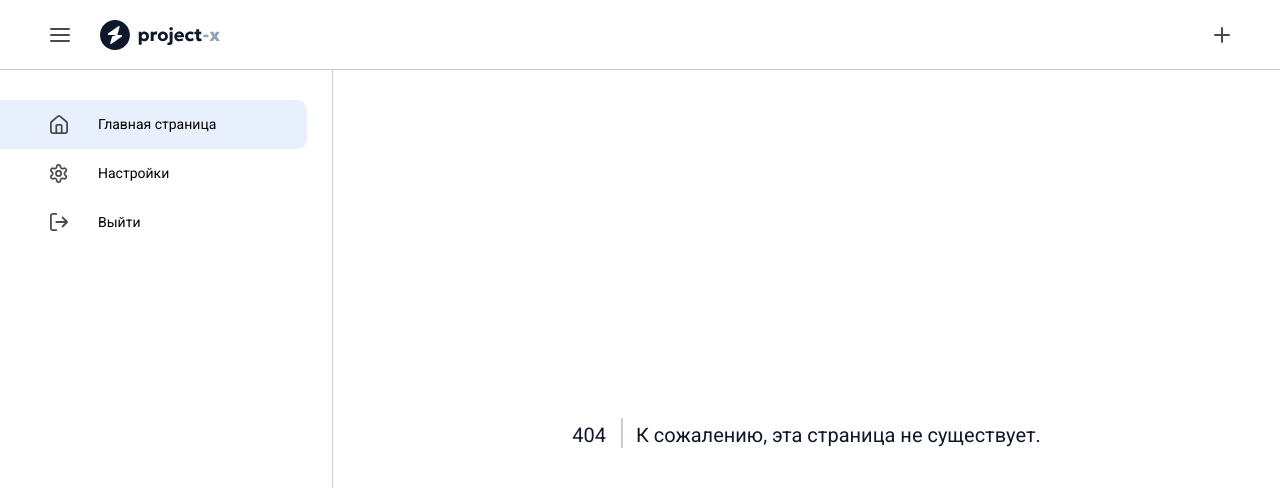
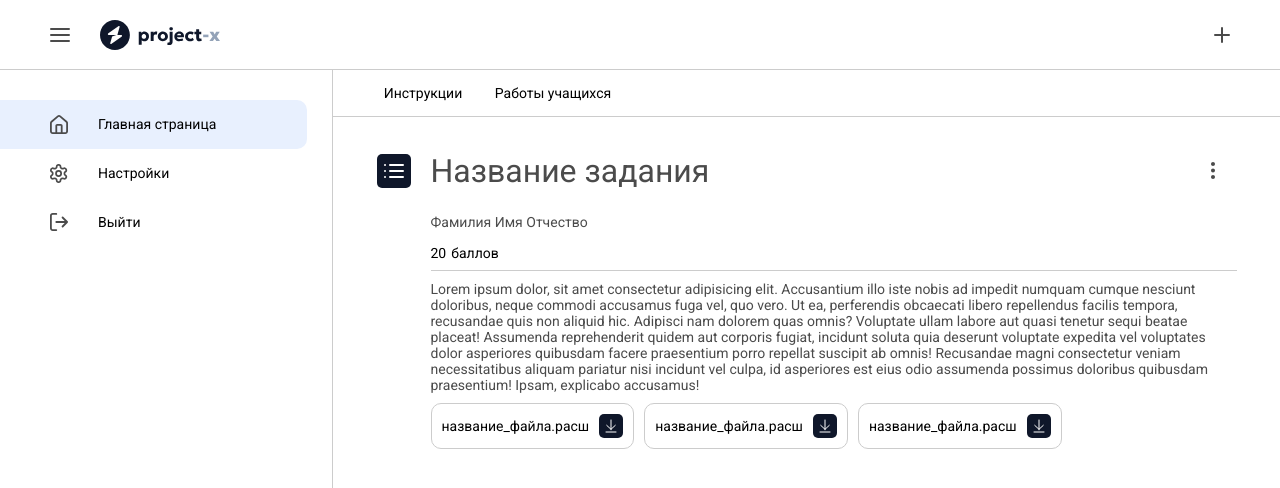
Before and after one commit to Danisssssss/project-x, a Next.js app: page /task in a window 1280 px wide. Before the commit this address had no page. Shown: the top 488 px of the page. Built offline with nearby package versions, Linux system fonts and the light colour scheme.

Commit message:
Верстка инструкции задания

```diff
--- a/components/shared/course_task_item.module.css
+++ b/components/shared/course_task_item.module.css
@@ -142,6 +142,8 @@
     padding: 10px;
     border: 1px solid var(--color-chinese-silver);
     border-radius: 10px;
+    margin-right: 10px;
+    margin-bottom: 10px;
 }
 
 .file_item img {
--- a/components/shared/course_task_item.tsx
+++ b/components/shared/course_task_item.tsx
@@ -3,6 +3,7 @@
 import React, {useState} from "react";
 import Image from "next/image";
 import styles from "./course_task_item.module.css"
+import Link from "next/link";
 
 const Course_task_item = () => {
     const [isActive, setIsActive] = useState(false);
@@ -48,7 +49,7 @@ const Course_task_item = () => {
         </div>
       </div>
       <div className={styles.item_footer}>
-        <a href="#">Подробнее</a>
+        <Link href="/task/instruction">Подробнее</Link>
       </div>
     </div>
   );
--- /dev/null
+++ b/components/shared/task_header.tsx
@@ -0,0 +1,35 @@
+"use client"; // Убедитесь, что это присутствует в начале файла
+
+import React, { useState, useEffect } from "react";
+import styles from "./course_header.module.css";
+import Link from "next/link";
+import { usePathname } from "next/navigation"; // Используем usePathname вместо useRouter
+
+const TaskHeader = () => {
+    const pathname = usePathname(); // Получаем текущий путь
+    const [activeLink, setActiveLink] = useState("/course/feed");
+
+    // Используем useEffect, чтобы установить активный элемент при загрузке страницы
+    useEffect(() => {
+        setActiveLink(pathname); // Устанавливаем активный элемент в зависимости от текущего пути
+    }, [pathname]);
+
+    const handleClick = (href: string) => {
+        setActiveLink(href); // Меняем активный элемент при клике
+    };
+
+    return (
+        <div className={styles.header}>
+            <Link href="/task/instruction" className={`${styles.header_item} ${activeLink === "/task/instruction" ? styles.active : ""}`}
+                onClick={() => handleClick("/task/instruction")}>
+                <p>Инструкции</p>
+            </Link>
+            <Link href="/task/works" className={`${styles.header_item} ${activeLink === "/task/works" ? styles.active : ""}`}
+                onClick={() => handleClick("/task/works")}>
+                <p>Работы учащихся</p>
+            </Link>
+        </div>
+    );
+};
+
+export default TaskHeader;
--- /dev/null
+++ b/components/shared/task_instruction.module.css
@@ -0,0 +1,92 @@
+.wrapper {
+    margin: 30px auto 100px;
+    padding: 0 20px;
+    width: 100%;
+    max-width: 900px;
+}
+
+.top {
+    display: flex;
+    align-items: center;
+    margin-bottom: 20px;
+}
+
+.task {
+    margin-right: 20px;
+}
+
+.title {
+    font-size: 32px;
+    color: var(--color-quartz);
+    flex-grow: 1;
+}
+
+.more {
+    display: flex;
+    align-items: center;
+    justify-content: center;
+    margin-left: 20px;
+    /* margin-right: -15px; */
+    padding: 15px;
+    transition: background-color .1s linear;
+    border-radius: 30px;
+    width: 47px;
+}
+
+.more:hover {
+    background-color: var(--color-hover-button);
+}
+
+.bottom {
+    padding-left: 54px;
+}
+
+.name {
+    font-size: 14px;
+    color: var(--color-quartz);
+    margin-bottom: 15px;
+}
+
+.grade {
+    display: flex;
+    font-size: 14px;
+    color: var(--color-black);
+    padding-bottom: 10px;
+    position: relative;
+    margin-bottom: 10px;
+}
+
+.grade::after {
+    position: absolute;
+    display: block;
+    content: "";
+    width: 100%;
+    height: 1px;
+    bottom: 0;
+    left: 0;
+    background-color: var(--color-chinese-silver);
+}
+
+.count {
+    margin-right: 5px;
+}
+
+.instruction {
+    color: var(--color-quartz);
+    font-size: 14px;
+    margin-bottom: 10px;
+}
+
+.file_item {
+    padding: 10px;
+    display: inline-flex;
+    align-items: center;
+    border: 1px solid var(--color-chinese-silver);
+    border-radius: 10px;
+    margin-right: 10px;
+    margin-bottom: 10px;
+}
+
+.file_item p {
+    margin-right: 10px;
+}
--- /dev/null
+++ b/components/shared/task_instruction.tsx
@@ -0,0 +1,43 @@
+import React from "react";
+import styles from "./task_instruction.module.css";
+import Image from "next/image";
+
+const Task_instruction = () => {
+    return (
+        <div className={styles.wrapper}>
+            <div className={styles.top}>
+                <Image className={styles.task} src="/assets/images/task.svg" alt="" width={34} height={34}/>
+                <h1 className={styles.title}>Название задания</h1>
+                <a href="#" className={styles.more}>
+                    <Image src="/assets/images/more-black.svg" alt="" width={4} height={18}/>
+                </a>
+            </div>
+            <div className={styles.bottom}>
+                <div className={styles.name}>Фамилия Имя Отчество</div>
+                <div className={styles.grade}>
+                    <div className={styles.count}>20</div>
+                    баллов
+                </div>
+                <div className={styles.instruction}>
+                    Lorem ipsum dolor, sit amet consectetur adipisicing elit. Accusantium illo iste nobis ad impedit numquam cumque nesciunt doloribus, neque commodi accusamus fuga vel, quo vero. Ut ea, perferendis obcaecati libero repellendus facilis tempora, recusandae quis non aliquid hic. Adipisci nam dolorem quas omnis? Voluptate ullam labore aut quasi tenetur sequi beatae placeat! Assumenda reprehenderit quidem aut corporis fugiat, incidunt soluta quia deserunt voluptate expedita vel voluptates dolor asperiores quibusdam facere praesentium porro repellat suscipit ab omnis! Recusandae magni consectetur veniam necessitatibus aliquam pariatur nisi incidunt vel culpa, id asperiores est eius odio assumenda possimus doloribus quibusdam praesentium! Ipsam, explicabo accusamus!
+                </div>
+                <div className={styles.files}>
+                    <a href="/assets/images/download.svg" download className={styles.file_item}>
+                        <p>название_файла.расш</p>
+                        <Image src="/assets/images/download.svg" alt="" width={24} height={24} />
+                    </a>
+                    <a href="/assets/images/download.svg" download className={styles.file_item}>
+                        <p>название_файла.расш</p>
+                        <Image src="/assets/images/download.svg" alt="" width={24} height={24} />
+                    </a>
+                    <a href="/assets/images/download.svg" download className={styles.file_item}>
+                        <p>название_файла.расш</p>
+                        <Image src="/assets/images/download.svg" alt="" width={24} height={24} />
+                    </a>
+                </div>
+            </div>
+        </div>
+    );
+};
+
+export default Task_instruction;
--- /dev/null
+++ b/src/app/task/instruction/page.tsx
@@ -0,0 +1,7 @@
+import Task_instruction from "../../../../components/shared/task_instruction";
+
+export default function Course_feed_page() {
+    return (
+        <Task_instruction/>
+    );
+};
--- /dev/null
+++ b/src/app/task/layout.tsx
@@ -0,0 +1,10 @@
+import Task_header from "../../../components/shared/task_header";
+
+export default function CourseLayout({children,}: Readonly<{children: React.ReactNode;}>) {
+    return (
+        <div className="main">
+         <Task_header/>
+         {children}
+        </div>
+    );
+};
--- /dev/null
+++ b/src/app/task/page.tsx
@@ -0,0 +1,8 @@
+import React from "react";
+import Instruction from "./instruction/page";
+
+export default function Course_page() {
+    return (
+        <Instruction/>
+    );
+};
```
Also changed, not shown: components/shared/task_header.module.css (added).
